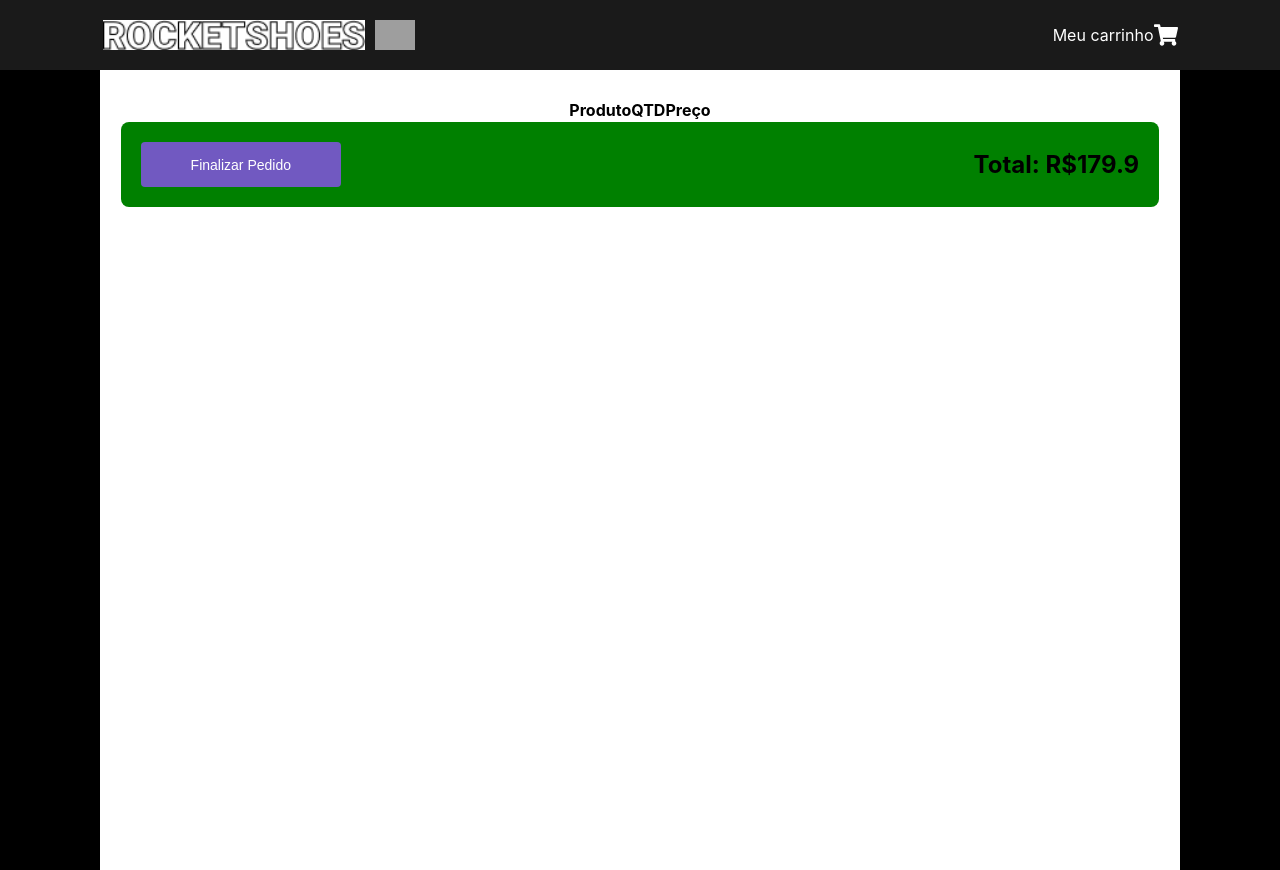
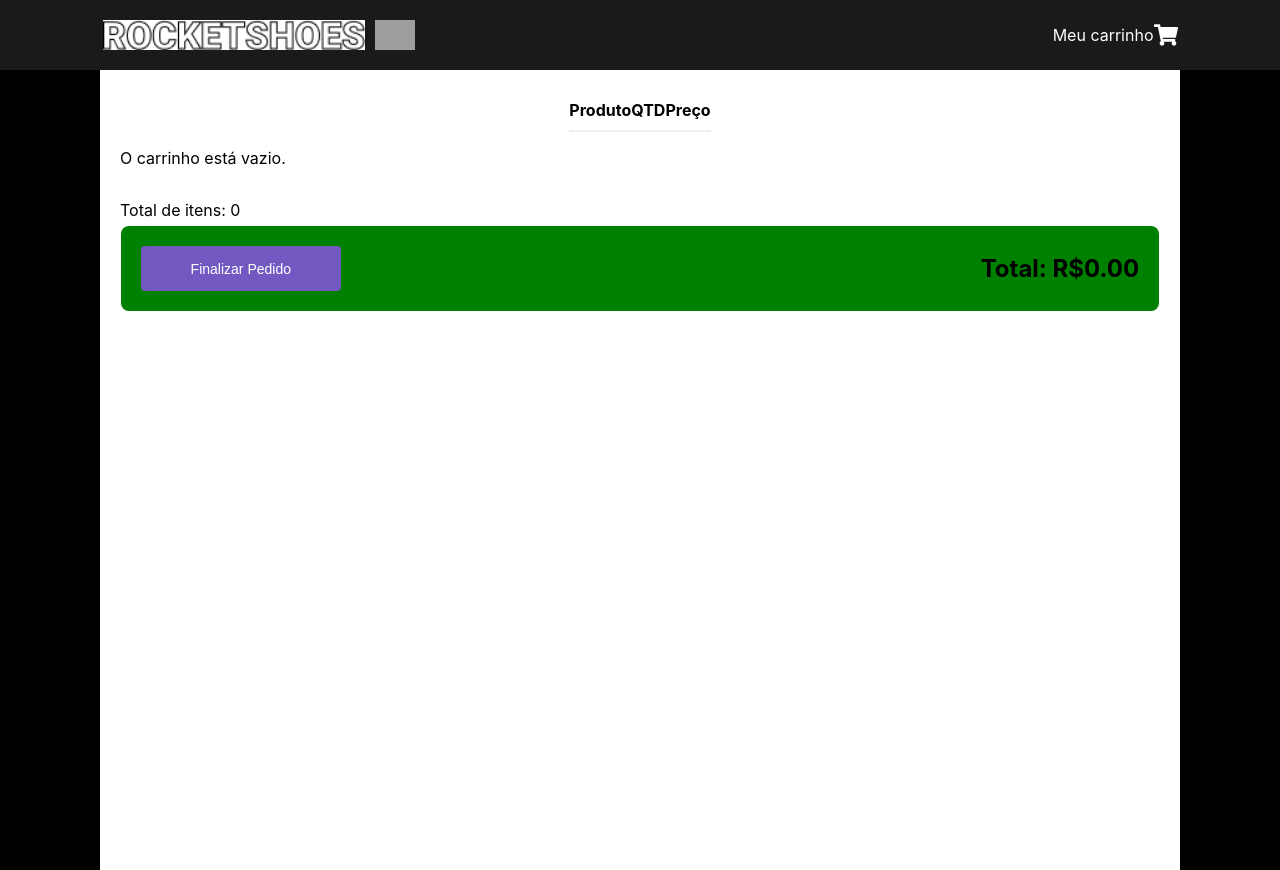
Before and after one commit to Nicolasmoss92/shopping-cart, a React (Create React App) app in the folder cart/: page /checkout in a window 1280 px wide. Built offline with nearby package versions, Linux system fonts and the light colour scheme; grey boxes are pictures that could not be loaded.

Commit message:
feat: count value

```diff
--- a/cart/src/components/layout/checkOut/CheckoutSummary/index.tsx
+++ b/cart/src/components/layout/checkOut/CheckoutSummary/index.tsx
@@ -1,8 +1,15 @@
+import { useCart } from "../../../../contexts/cartContext";
 import CheckoutButton from "../CheckOutButton";
 import {SummaryWrapper, TotalText } from "./styles";
 
 const CheckoutSummary: React.FC = () => {
-    const total = 179.90
+    const { cart } = useCart();  // Acessa o cart pelo contexto
+
+    // Calcula o total com base no preço e quantidade de cada produto
+    const total = cart.reduce((acc, product) => {
+        const priceNumber = parseFloat(product.price.replace('R$', '').replace(',', '.'));
+        return acc + (priceNumber * product.quantity);
+    }, 0).toFixed(2);
 
     return (
         <SummaryWrapper>
--- a/cart/src/contexts/cartContext.tsx
+++ b/cart/src/contexts/cartContext.tsx
@@ -1,4 +1,4 @@
-import { createContext, useContext, useState } from "react";
+import React, { createContext, useContext, useEffect, useState } from "react";
 
 type Product = {
   id: number;
@@ -17,7 +17,16 @@ type CartContextType = {
 const CartContext = createContext<CartContextType | undefined>(undefined);
 
 export const CartProvider: React.FC<{ children: React.ReactNode }> = ({ children }) => {
-  const [cart, setCart] = useState<Product[]>([]);
+  const [cart, setCart] = useState<Product[]>(() => {
+    // Carregar o estado do carrinho do localStorage
+    const savedCart = localStorage.getItem("cart");
+    return savedCart ? JSON.parse(savedCart) : [];
+  });
+
+  useEffect(() => {
+    // Sempre que o carrinho for atualizado, salvá-lo no localStorage
+    localStorage.setItem("cart", JSON.stringify(cart));
+  }, [cart]);
 
   const addToCart = (product: Product) => {
     setCart(prevCart => {
@@ -28,17 +37,12 @@ export const CartProvider: React.FC<{ children: React.ReactNode }> = ({ children
           )
         : [...prevCart, { ...product, quantity: 1 }];
 
-      // Logando o estado do carrinho após a adição
-      console.log("Carrinho atualizado:", updatedCart);
-
       return updatedCart;
     });
   };
 
   const totalItems = cart.reduce((sum, product) => sum + product.quantity, 0);
 
-  // Logando o total de itens
-  console.log("Total de itens no carrinho:", totalItems);
   return (
     <CartContext.Provider value={{ cart, addToCart, totalItems }}>
       {children}
--- a/cart/src/pages/CheckOutPage.tsx
+++ b/cart/src/pages/CheckOutPage.tsx
@@ -14,7 +14,7 @@ import { MainContainerItensPage, PageWrapper } from "../styles/globalStyles";
 //   ];
 
 const CheckoutPage: React.FC = () => {
-    const { cart } = useCart();
+    const { cart, totalItems } = useCart();
 
     return (
         <div>
@@ -22,7 +22,8 @@ import { MainContainerItensPage, PageWrapper } from "../styles/globalStyles";
                 <Header />
                 <MainContainerItensPage>
                     <SubHeader />
-                      {cart.map((product, index) => (
+                    {cart.length > 0 ? (
+                        cart.map((product) => (
                             <ProductItem
                                 key={product.id}
                                 image={product.imageUrl}
@@ -30,7 +31,11 @@ import { MainContainerItensPage, PageWrapper } from "../styles/globalStyles";
                                 price={product.price}
                                 quantity={product.quantity}
                             />
-                    ))}
+                        ))
+                    ) : (
+                        <p>O carrinho está vazio.</p>
+                    )}
+                    <p>Total de itens: {totalItems}</p>
                     <CheckoutSummary />
                 </MainContainerItensPage>
             </PageWrapper>
```
Lines whose indentation alone changed are shown as unchanged.
